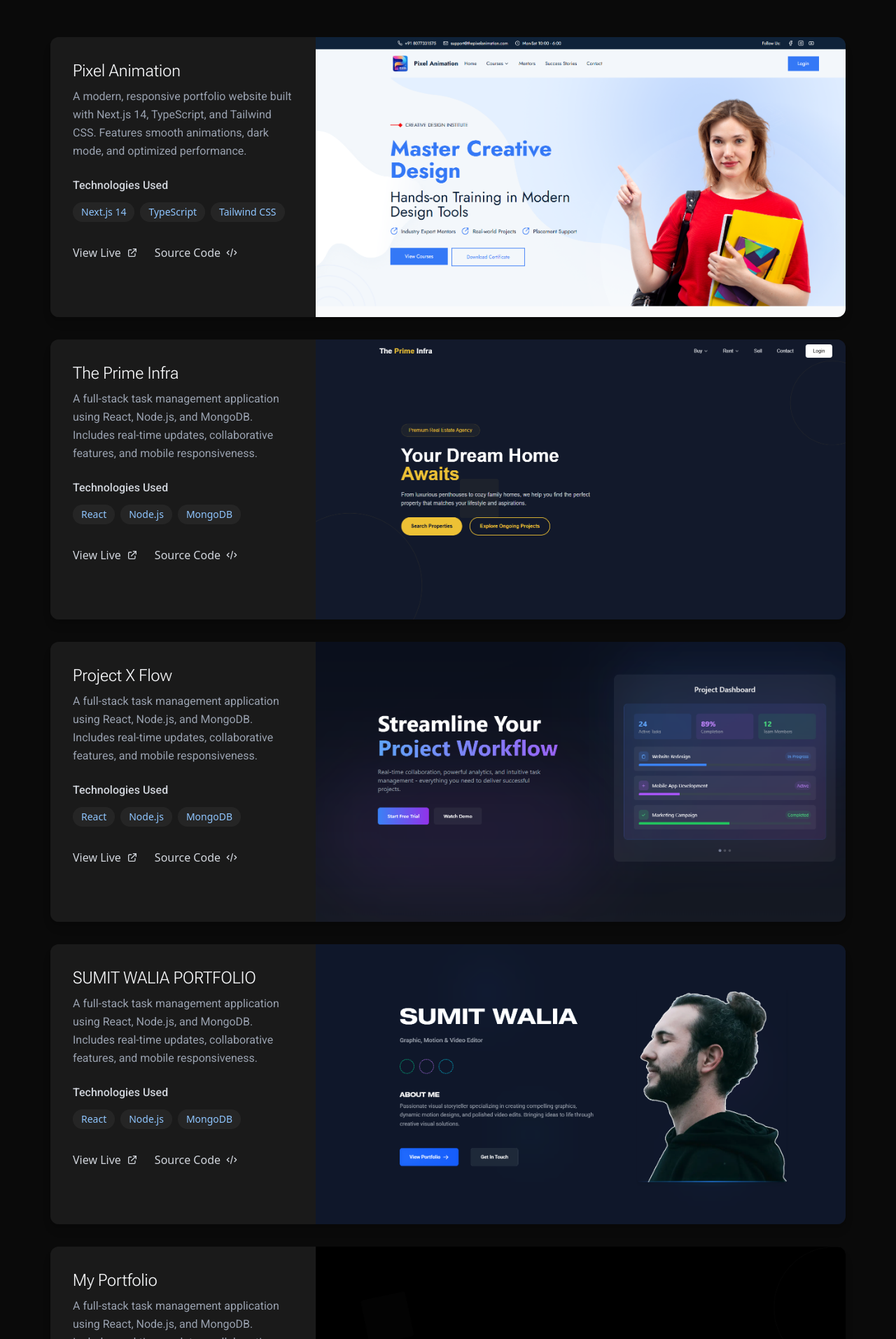
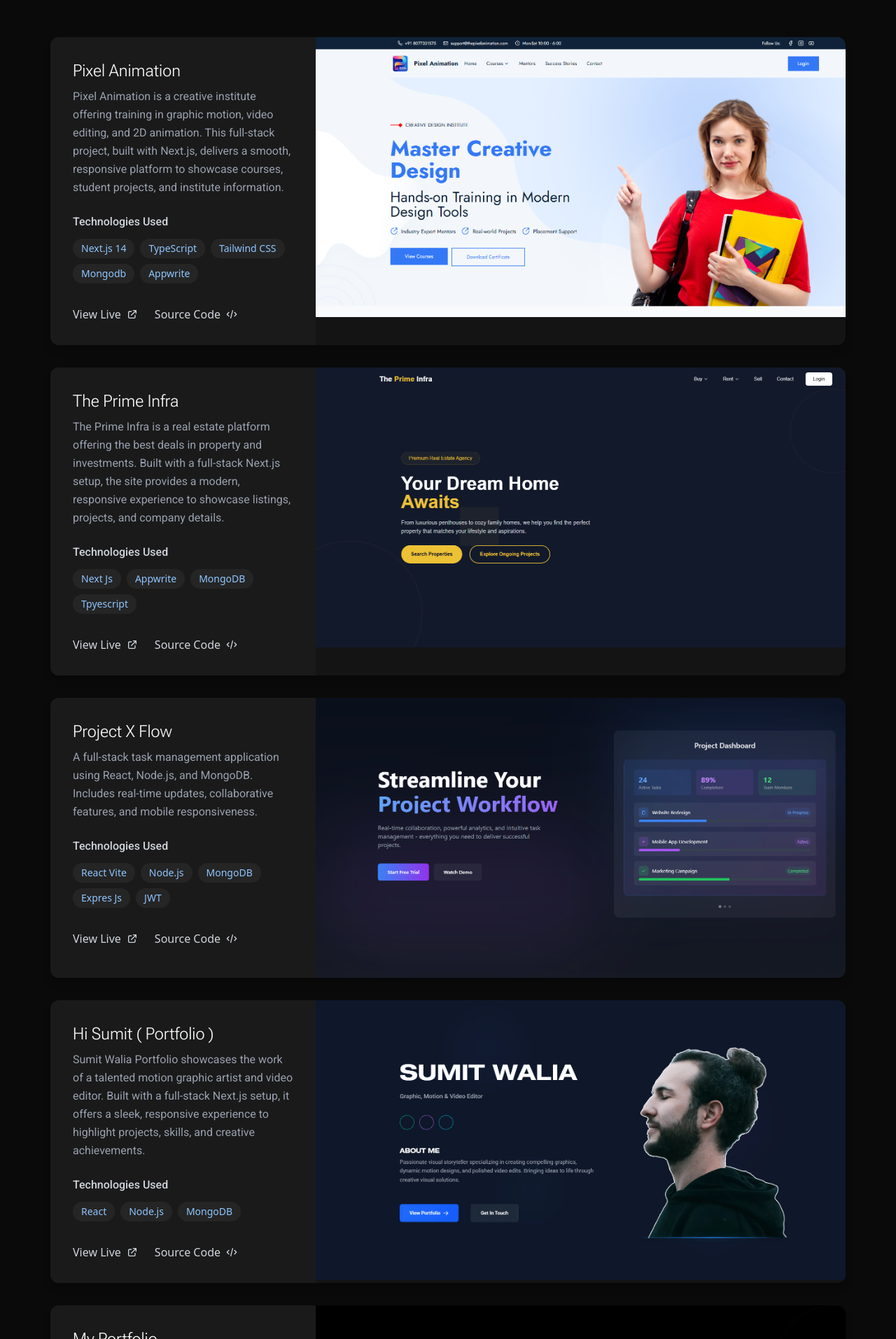
Before and after one commit to git-higaurav/higaurav, a Next.js app: page / in a window 1280 px wide. Shown: the part 2627-4540 px from the top of the page at 70% size. Built offline with nearby package versions, Linux system fonts and the light colour scheme.

Commit message:
Feat: Footer , Project & Testimonials updated

```diff
--- a/app/_components/footer.tsx
+++ b/app/_components/footer.tsx
@@ -4,7 +4,7 @@ export default function Footer() {
             <div className="max-w-[1200px] mx-auto px-8">
                 <div className="flex flex-col md:flex-row justify-between items-center gap-6">
                     <div className="text-gray-400 text-sm">
-                        © 2024 All rights reserved.
+                        © {new Date().getFullYear()} Made by higaurav.com. All rights reserved.
                     </div>
 
                     <div className="flex gap-6">
--- a/app/_components/projects.tsx
+++ b/app/_components/projects.tsx
@@ -2,37 +2,37 @@ export default function Projects() {
   const projects = [
     {
       title: "Pixel Animation",
-      description: "A modern, responsive portfolio website built with Next.js 14, TypeScript, and Tailwind CSS. Features smooth animations, dark mode, and optimized performance.",
-      technologies: ["Next.js 14", "TypeScript", "Tailwind CSS"],
-      liveUrl: "https://portfolio-demo.com",
-      sourceUrl: "https://github.com/username/portfolio",
+      description: "Pixel Animation is a creative institute offering training in graphic motion, video editing, and 2D animation. This full-stack project, built with Next.js, delivers a smooth, responsive platform to showcase courses, student projects, and institute information.",
+      technologies: ["Next.js 14", "TypeScript", "Tailwind CSS" , "Mongodb" , "Appwrite" ],
+      liveUrl: "http://thepixelanimation.com/",
+      sourceUrl: "https://github.com/git-higaurav/pixelanimation.git",
       image: "/projects/thepixelanimation.png",
-      alt: "Portfolio Website"
+      alt: "Institute Website"
     },
     {
       title: "The Prime Infra",
-      description: "A full-stack task management application using React, Node.js, and MongoDB. Includes real-time updates, collaborative features, and mobile responsiveness.",
-      technologies: ["React", "Node.js", "MongoDB"],
-      liveUrl: "https://taskapp-demo.com",
-      sourceUrl: "https://github.com/username/taskapp",
+      description: "The Prime Infra is a real estate platform offering the best deals in property and investments. Built with a full-stack Next.js setup, the site provides a modern, responsive experience to showcase listings, projects, and company details.",
+      technologies: ["Next Js", "Appwrite", "MongoDB","Tpyescript"],
+      liveUrl: "http://theprimeinfra.com/",
+      sourceUrl: "#",
       image: "/projects/theprimeinfra.png",
-      alt: "Task Management App"
+      alt: "The Prime Infra Website"
     },
     {
       title: "Project X Flow",
       description: "A full-stack task management application using React, Node.js, and MongoDB. Includes real-time updates, collaborative features, and mobile responsiveness.",
-      technologies: ["React", "Node.js", "MongoDB"],
-      liveUrl: "https://taskapp-demo.com",
+      technologies: ["React Vite", "Node.js", "MongoDB" , "Expres Js", "JWT"],
+      liveUrl: "https://projectflow-nu.vercel.app/",
       sourceUrl: "https://github.com/username/taskapp",
       image: "/projects/projectxflow.png",
       alt: "Task Management App"
     },
     {
-      title: "SUMIT WALIA PORTFOLIO",
-      description: "A full-stack task management application using React, Node.js, and MongoDB. Includes real-time updates, collaborative features, and mobile responsiveness.",
+      title: "Hi Sumit ( Portfolio )",
+      description: "Sumit Walia Portfolio showcases the work of a talented motion graphic artist and video editor. Built with a full-stack Next.js setup, it offers a sleek, responsive experience to highlight projects, skills, and creative achievements.",
       technologies: ["React", "Node.js", "MongoDB"],
-      liveUrl: "https://taskapp-demo.com",
-      sourceUrl: "https://github.com/username/taskapp",
+      liveUrl: "https://hisumit.vercel.app/",
+      sourceUrl: "https://github.com/git-higaurav/hisumit.git",
       image: "/projects/hisumit.png",
       alt: "Task Management App"
     },
@@ -40,10 +40,10 @@ export default function Projects() {
       title: "My Portfolio",
       description: "A full-stack task management application using React, Node.js, and MongoDB. Includes real-time updates, collaborative features, and mobile responsiveness.",
       technologies: ["React", "Node.js", "MongoDB"],
-      liveUrl: "https://taskapp-demo.com",
-      sourceUrl: "https://github.com/username/taskapp",
+      liveUrl: "https://higaurav.com",
+      sourceUrl: "https://github.com/git-higaurav/higaurav.git",
       image: "/projects/portfolio.png",
-      alt: "Task Management App"
+      alt: "Portfolio Website"
     }
   ];
 
--- a/app/_components/testimonials.tsx
+++ b/app/_components/testimonials.tsx
@@ -3,15 +3,15 @@ const testimonials = [
     id: 1,
     image: "/clients/manoj.webp",
     name: "Manoj Jayant",
-    role: "Sales Manager",
-    testimonial: "Working with this team was an absolute pleasure. They delivered our project on time and exceeded our expectations. Their attention to detail and creative solutions made all the difference."
+    role: "Sales Manager @ Prime Infra",
+    testimonial: " I'm really impressed with the website! It’s modern, fast, and showcases The Prime Infra perfectly. The whole process was smooth, and the final result truly helps us connect better with our clients. Highly recommended! "
   },
   {
     id: 2,
-    image: "/clients/deepak.webp",
-    name: "Deepak kathayat",
-    role: "Sales Executive",
-    testimonial: "The level of professionalism and technical expertise demonstrated throughout our project was impressive. They turned our vision into reality with remarkable efficiency."
+    image: "/clients/deepak.jpg",
+    name: "Deepak Pal",
+    role: "CEO @ Pixel Animation",
+    testimonial: "The website looks fantastic! It’s clean, professional, and very easy to navigate. It really helps us present The Prime Infra in the best way to our clients. Great job!."
   },
   {
     id: 3,
```
Also changed, not shown: public/clients/deepak.jpg (added), public/clients/deepak.webp (deleted).
